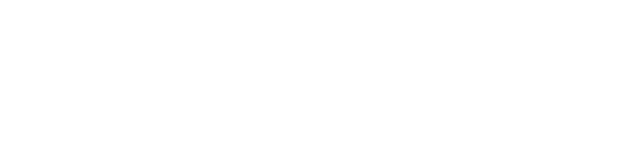
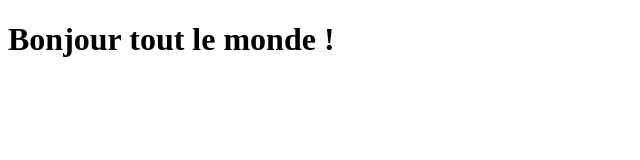
Before and after one commit to Ysliria/test_git, a plain HTML site: page index.html in a window 1280 px wide. Shown: the whole page, without its empty margins (0-640 px from the left). Drawn offline with Linux system fonts and the light colour scheme.

Commit message:
ajout du H1

```diff
--- a/index.html
+++ b/index.html
@@ -7,6 +7,6 @@
     <title>Test GIT</title>
 </head>
 <body>
-
+    <h1>Bonjour tout le monde !</h1>
 </body>
 </html>
```
